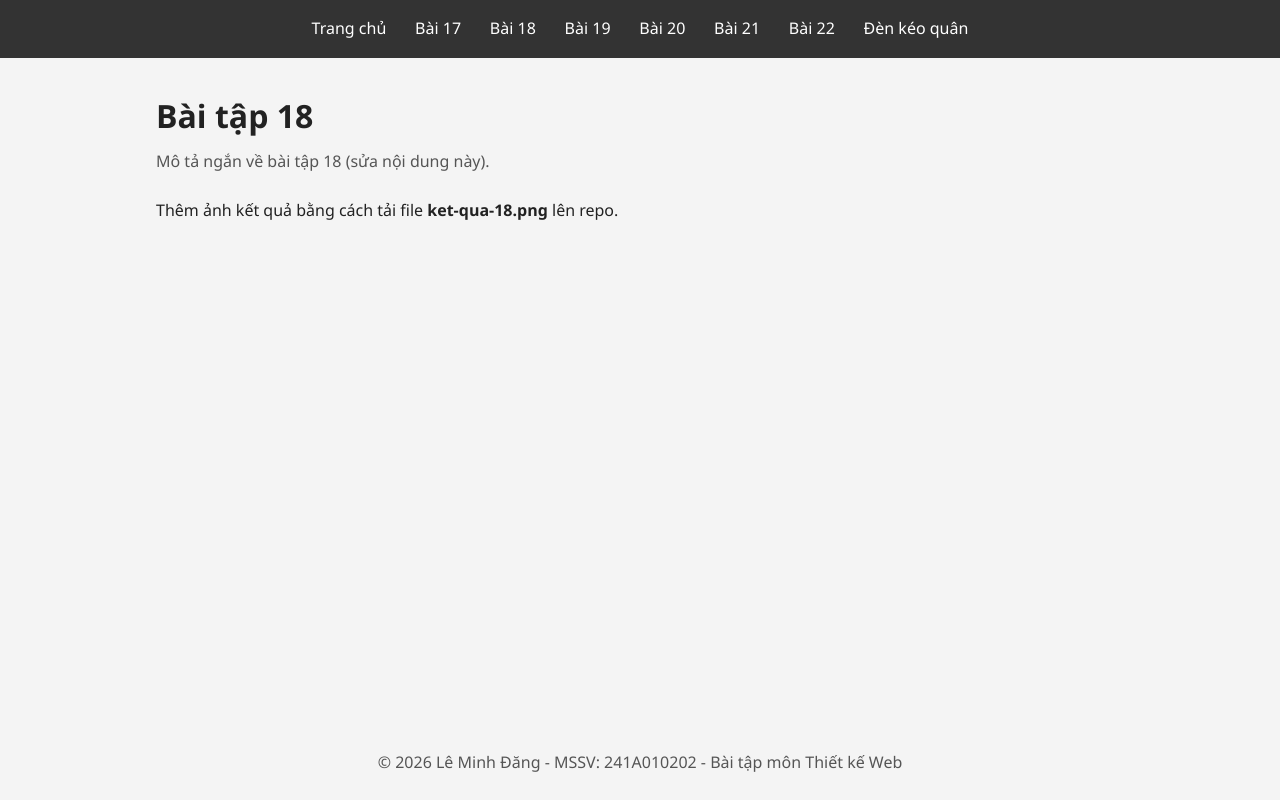
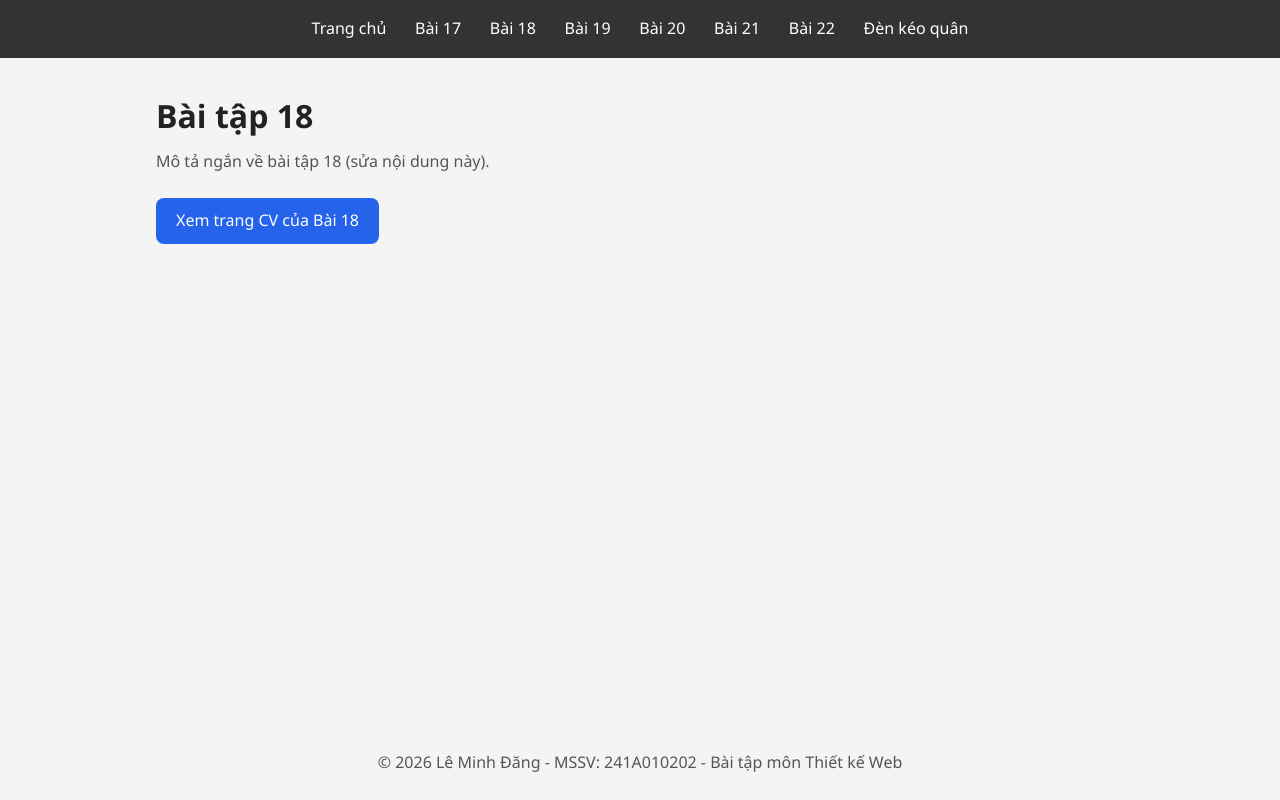
Before and after one commit to minhdang2000py-oss/bai24, a plain HTML site: page bai18.html in a window 1280 px wide. Drawn offline with Linux system fonts and the light colour scheme.

Commit message:
Update bai18.html

```diff
--- a/bai18.html
+++ b/bai18.html
@@ -17,7 +17,7 @@
 <h1>Bài tập 18</h1>
 <p class="lead">Mô tả ngắn về bài tập 18 (sửa nội dung này).</p>
 <img class="shot" src="ket-qua-18.png" alt="Kết quả bài tập 18" onerror="this.style.display='none'">
-<p>Thêm ảnh kết quả bằng cách tải file <b>ket-qua-18.png</b> lên repo.</p>
+<p><a href="http://cv-leminhdang.page.gd" target="_blank" rel="noopener" style="display:inline-block;padding:10px 20px;background:#2563eb;color:#fff;border-radius:8px;text-decoration:none">Xem trang CV của Bài 18</a></p>
 </main>
 <footer></footer>
 <script src="script.js"></script>
```
